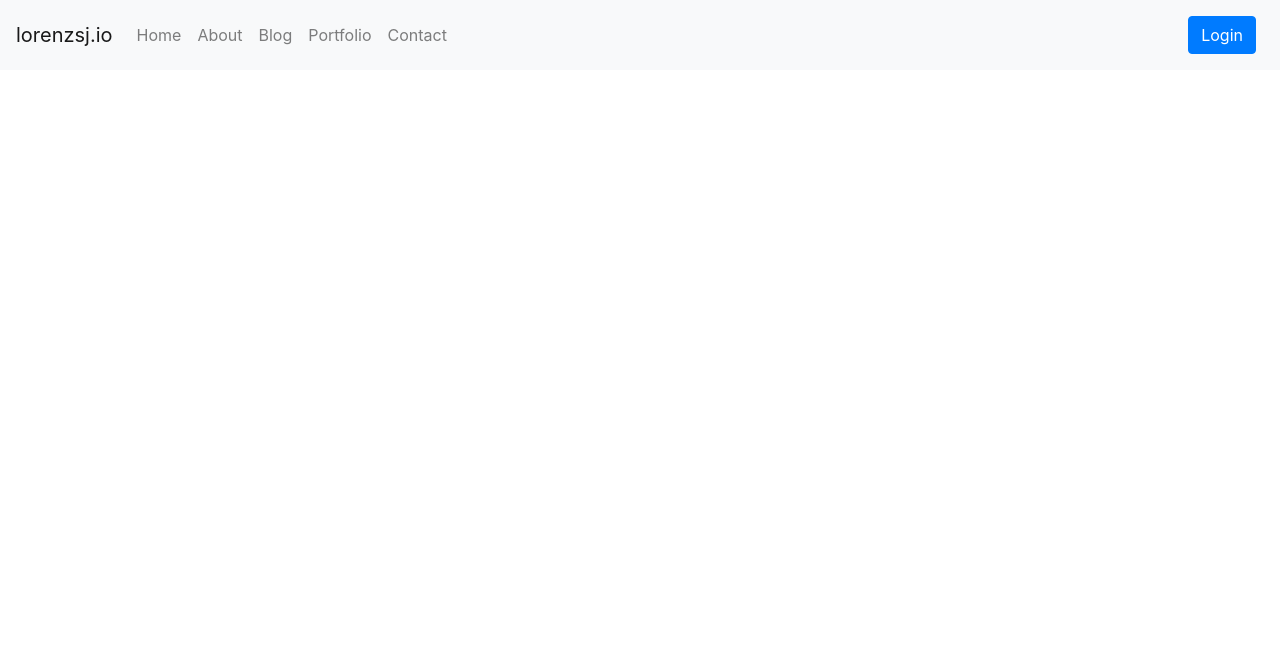
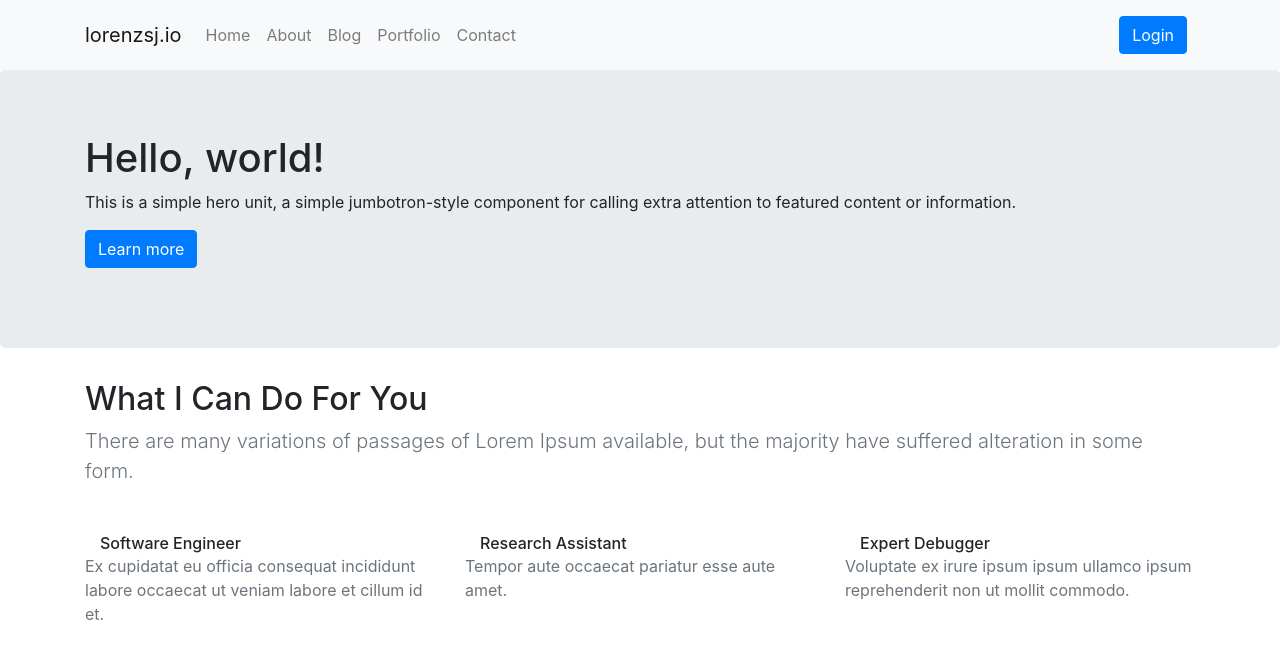
Before and after one commit to lorenzsj/lorenzsj, a React (Create React App) app in the folder app/: page / in a window 1280 px wide. Shown: the top 658 px of the page. Built offline with nearby package versions, Linux system fonts and the light colour scheme.

Commit message:
Added services section

```diff
--- a/app/package.json
+++ b/app/package.json
@@ -7,6 +7,7 @@
     "@testing-library/react": "^9.5.0",
     "@testing-library/user-event": "^7.2.1",
     "bootstrap": "^4.4.1",
+    "node-sass": "^4.14.1",
     "react": "^16.13.1",
     "react-bootstrap": "^1.0.1",
     "react-dom": "^16.13.1",
--- a/app/src/components/App.js
+++ b/app/src/components/App.js
@@ -1,11 +1,15 @@
 import React from 'react';
 
 import NavigationBar from './NavigationBar';
+import Hero from './Hero';
+import Services from './Services';
 
 function App() {
   return (
     <div>
       <NavigationBar />
+      <Hero />
+      <Services />
     </div>
   );
 }
--- a/app/src/components/Hero.js
+++ b/app/src/components/Hero.js
@@ -0,0 +1,25 @@
+import React from 'react';
+
+import Button from 'react-bootstrap/Button';
+import Jumbotron from 'react-bootstrap/Jumbotron';
+
+import './Hero.scss';
+
+function Hero() {
+  return (
+    <Jumbotron>
+      <div className="container">
+        <h1>Hello, world!</h1>
+        <p>
+          This is a simple hero unit, a simple jumbotron-style component for calling
+          extra attention to featured content or information.
+        </p>
+        <p>
+          <Button variant="primary">Learn more</Button>
+        </p>
+      </div>
+    </Jumbotron>
+  );
+}
+
+export default Hero;
--- a/app/src/components/NavigationBar.js
+++ b/app/src/components/NavigationBar.js
@@ -13,6 +13,7 @@ function NavigationBar() {
 
   return (
       <Navbar collapseOnSelect expand="sm" bg="light" variant="light">
+        <div className="container">
           <Navbar.Brand href="#home">lorenzsj.io</Navbar.Brand>
           <Navbar.Toggle aria-controls="responsive-navbar-nav"/>
           <Navbar.Collapse id="responsive-navbar-nav">
@@ -46,7 +47,9 @@ function NavigationBar() {
               </Modal>
             </Nav>
           </Navbar.Collapse>
+        </div>
       </Navbar>
+
   );
 }
 
--- /dev/null
+++ b/app/src/components/ServiceCard.js
@@ -0,0 +1,25 @@
+import React from 'react';
+
+function ServiceCard(props) {
+  return (
+    <div className="col-sm-6 col-lg-4 mb-3">
+      {/* Service Header */}
+      <div className="row services-header">
+        {/* Service Icon */}
+        <div className="col-sm-auto pr-0"> {/* FIXME: Issue with responsiveness */}
+          {/*<svg className="lnr text-primary services-icon">
+            <use xlink:href="#lnr-screen"></use>
+          </svg>*/}
+        </div>
+        {/* Service Name */}
+        <div className="d-flex col-sm-auto align-items-center">
+          <h6 className="mb-0">{props.title}</h6>
+        </div>
+      </div>
+      {/* Service Description */}
+      <p className="text-muted">{props.description}</p>
+    </div>
+  );
+}
+
+export default ServiceCard;
--- /dev/null
+++ b/app/src/components/Services.js
@@ -0,0 +1,36 @@
+import React from 'react';
+
+import ServiceCard from './ServiceCard';
+
+const cards = [
+  {
+    title: "Software Engineer",
+    description: "Ex cupidatat eu officia consequat incididunt labore occaecat ut veniam labore et cillum id et."
+  },
+  {
+    title: "Research Assistant",
+    description: "Tempor aute occaecat pariatur esse aute amet."
+  },
+  {
+    title: "Expert Debugger",
+    description: "Voluptate ex irure ipsum ipsum ullamco ipsum reprehenderit non ut mollit commodo.",
+  }
+];
+
+function Services() {
+  return (
+    <div className="container">
+      <h2>What I Can Do For You</h2>
+      <p className="lead text-muted mb-5">There are many variations of passages of Lorem Ipsum available, but the majority have suffered alteration in some form.</p>
+      <div className="row">
+        {
+          cards.map(function(c) {
+            return <ServiceCard title={c.title} description={c.description} />;
+          })
+        }
+      </div>
+    </div>
+  );
+}
+
+export default Services;
```
Also changed, not shown: app/src/components/Hero.scss (added), app/src/scss/_hero.scss (added), 1 other file (tests, documents, lock files or other folders). Lines whose indentation alone changed are shown as unchanged.
